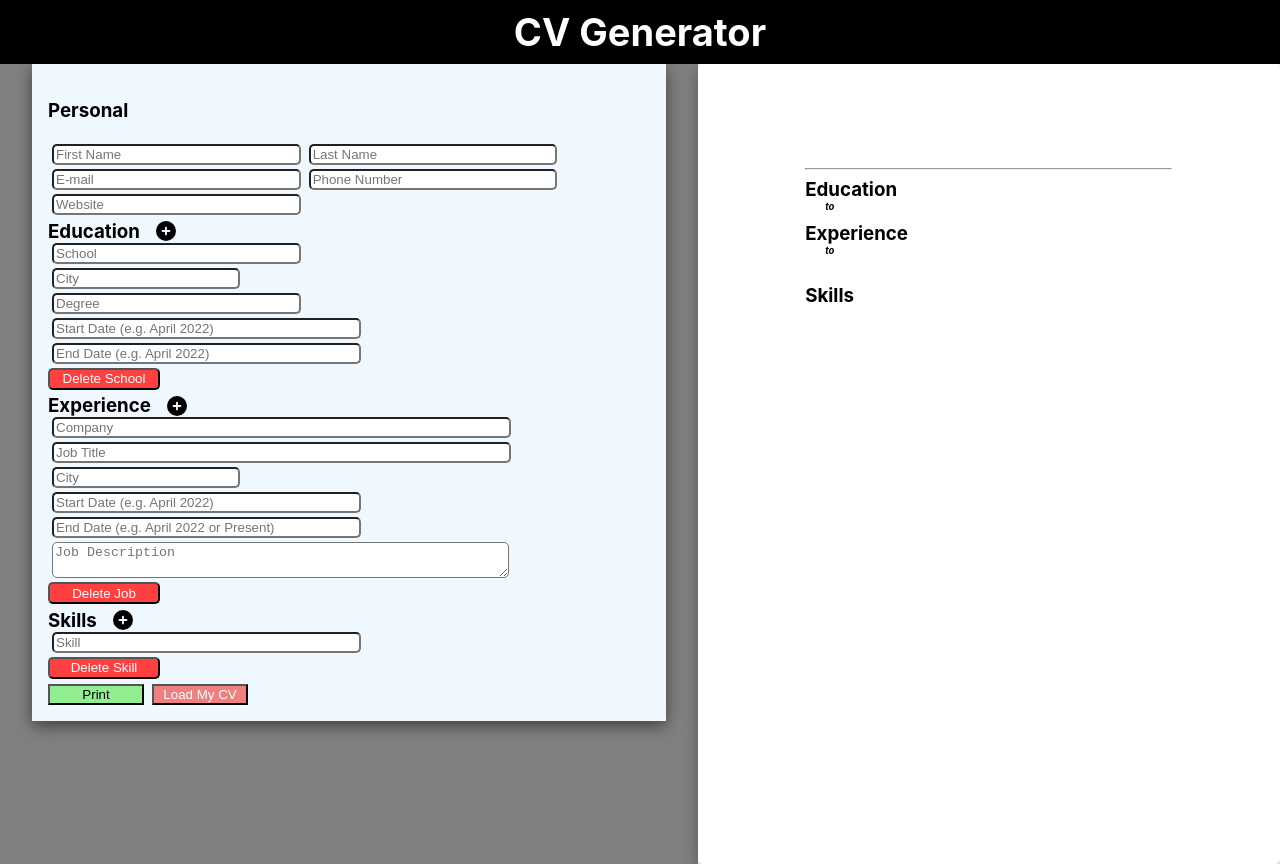
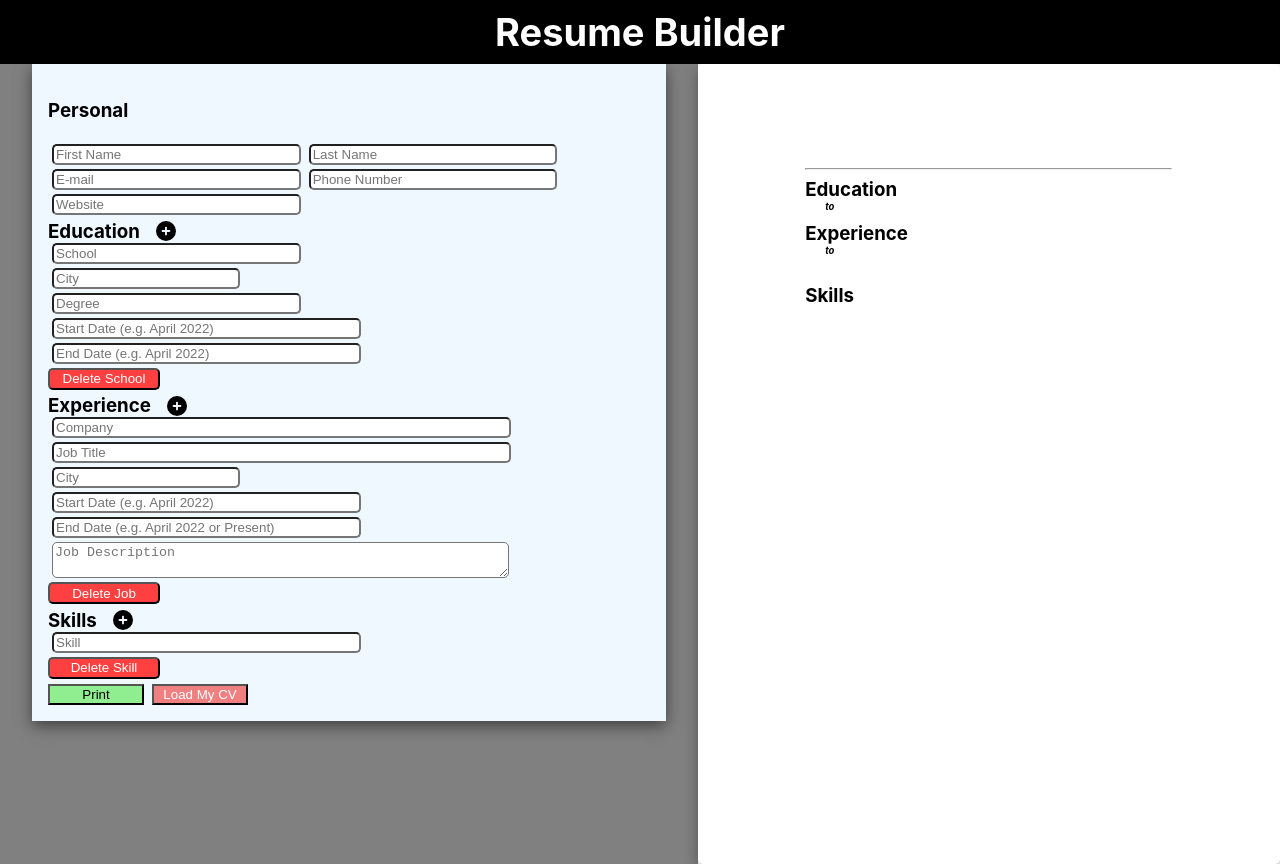
Before and after one commit to bretguice/cv-project, a React (Create React App) app: page / in a window 1280 px wide. Built offline with nearby package versions, Linux system fonts and the light colour scheme.

Commit message:
updated name

```diff
--- a/public/index.html
+++ b/public/index.html
@@ -8,33 +8,12 @@
       name="description"
       content="Web site created using create-react-app"
     />
-    <!--
-      manifest.json provides metadata used when your web app is installed on a
-      user's mobile device or desktop. See https://developers.google.com/web/fundamentals/web-app-manifest/
-    -->
-    <!--
-      Notice the use of %PUBLIC_URL% in the tags above.
-      It will be replaced with the URL of the `public` folder during the build.
-      Only files inside the `public` folder can be referenced from the HTML.
 
-      Unlike "/favicon.ico" or "favicon.ico", "%PUBLIC_URL%/favicon.ico" will
-      work correctly both with client-side routing and a non-root public URL.
-      Learn how to configure a non-root public URL by running `npm run build`.
-    -->
-    <title>CV Builder</title>
+    <title>Resume Builder</title>
   </head>
   <body>
     <noscript>You need to enable JavaScript to run this app.</noscript>
     <div id="root"></div>
-    <!--
-      This HTML file is a template.
-      If you open it directly in the browser, you will see an empty page.
 
-      You can add webfonts, meta tags, or analytics to this file.
-      The build step will place the bundled scripts into the <body> tag.
-
-      To begin the development, run `npm start` or `yarn start`.
-      To create a production bundle, use `npm run build` or `yarn build`.
-    -->
   </body>
 </html>
--- a/src/App.js
+++ b/src/App.js
@@ -6,7 +6,7 @@
 
     return (
       <Page className="App">
-        <MainHeader> CV Generator</MainHeader>
+        <MainHeader> Resume Builder</MainHeader>
         <CVForm   />
       </Page>
     );
```
